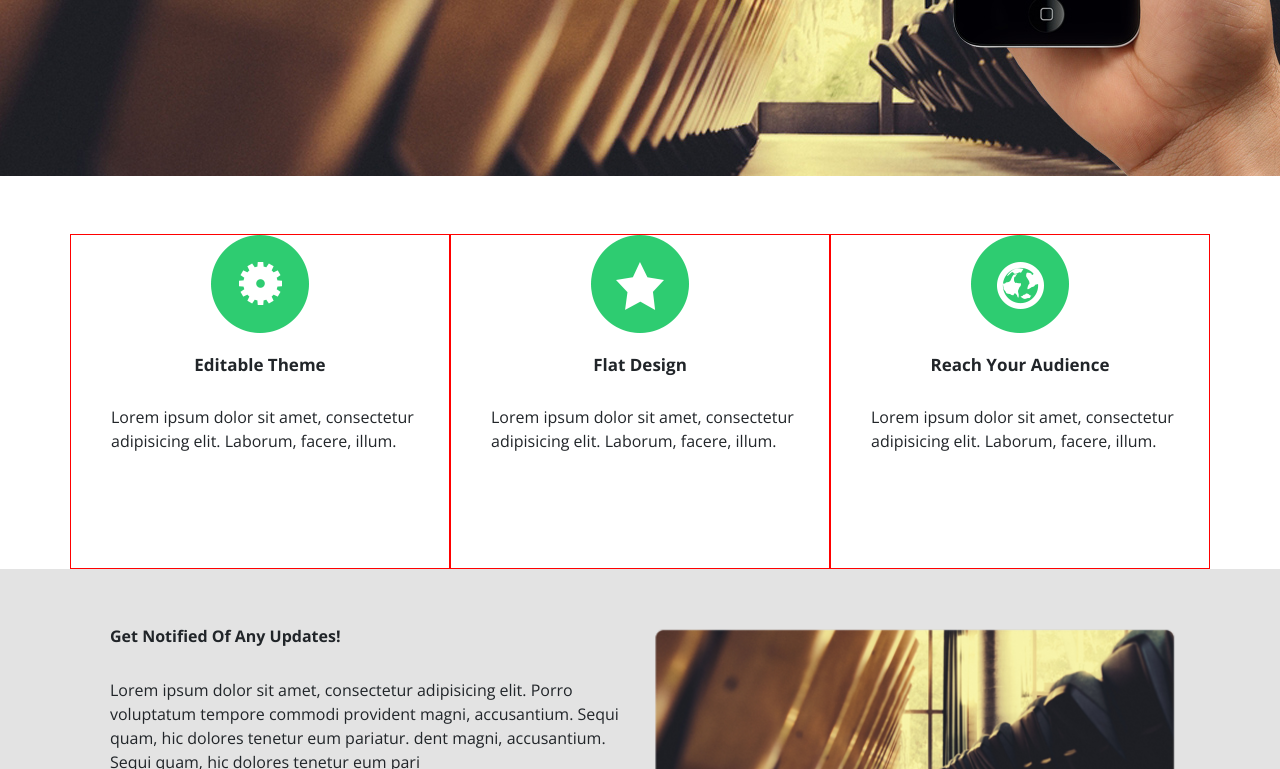
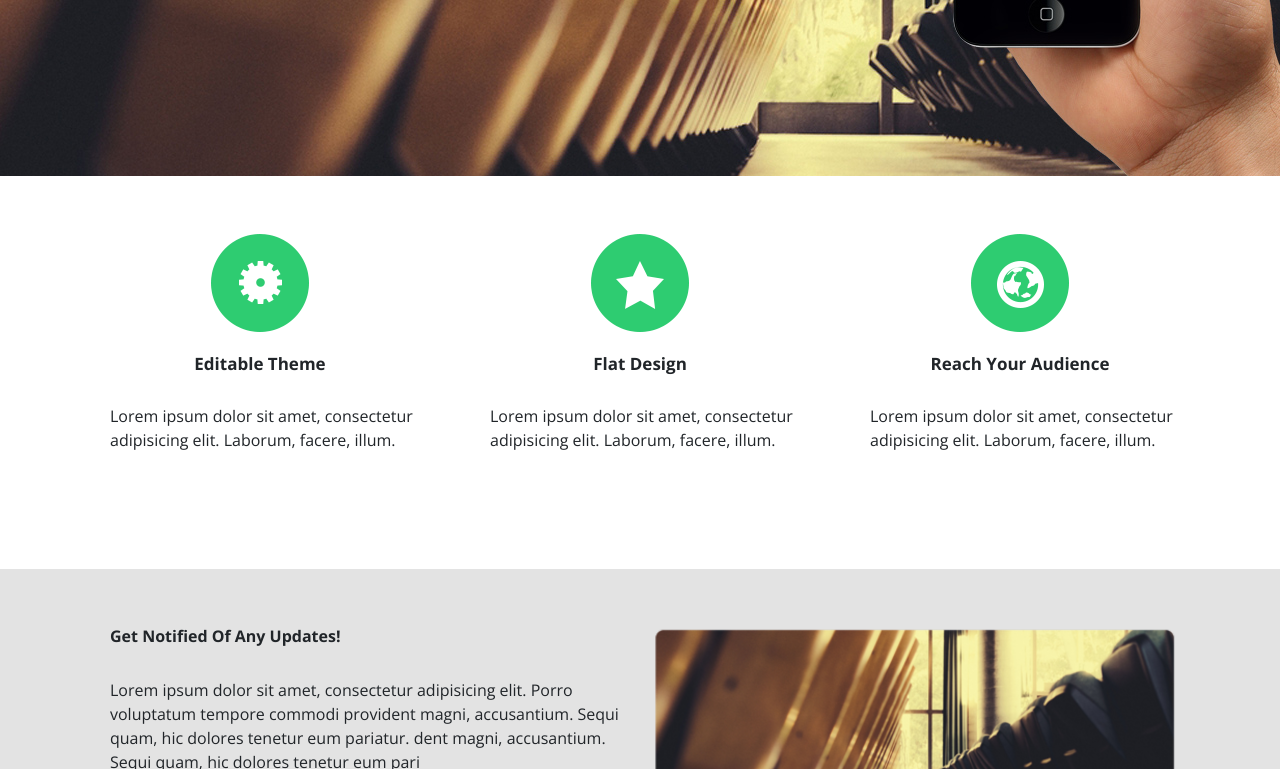
Before and after one commit to ClassicSignum/Notify, a plain HTML site: page index.html in a window 1280 px wide. Shown: the part 434-1203 px from the top of the page. Drawn offline with nearby package versions, Linux system fonts and the light colour scheme.

Commit message:
Add files via upload

```diff
--- a/assets/css/style.css
+++ b/assets/css/style.css
@@ -53,9 +53,7 @@ body{
 	color: #fff;
 }
 /*green design starts*/
-.greenDesign .col-md-4{
-	border: 1px solid red;
-}
+
 .greenDesign .container .row .col-md-4{
 	margin-top: 58px;
 	position: relative;
```
